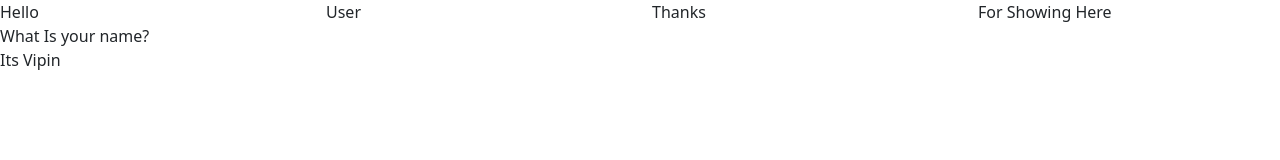
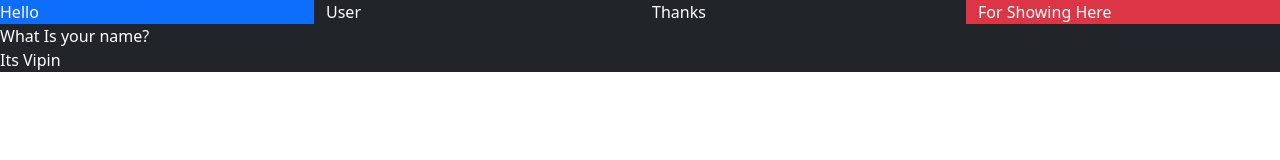
Before and after one commit to Negi84/Practice, a plain HTML site: page index.html in a window 1280 px wide. Drawn offline with nearby package versions, Linux system fonts and the light colour scheme.

Commit message:
Added colour classes

```diff
--- a/index.html
+++ b/index.html
@@ -11,11 +11,11 @@
 </head>
 <body>
 	<div class="continer">
-		<div class="row">
-			<div class="col-3">Hello</div>
+		<div class="row text-white bg-dark">
+			<div class="col-3 bg-primary">Hello</div>
 			<div class="col-3">User</div>
 			<div class="col-3">Thanks</div>
-			<div class="col-3">For Showing Here</div>
+			<div class="col-3 bg-danger">For Showing Here</div>
 			<div>What Is your name?</div>
 			<div>Its Vipin</div>
 
```
